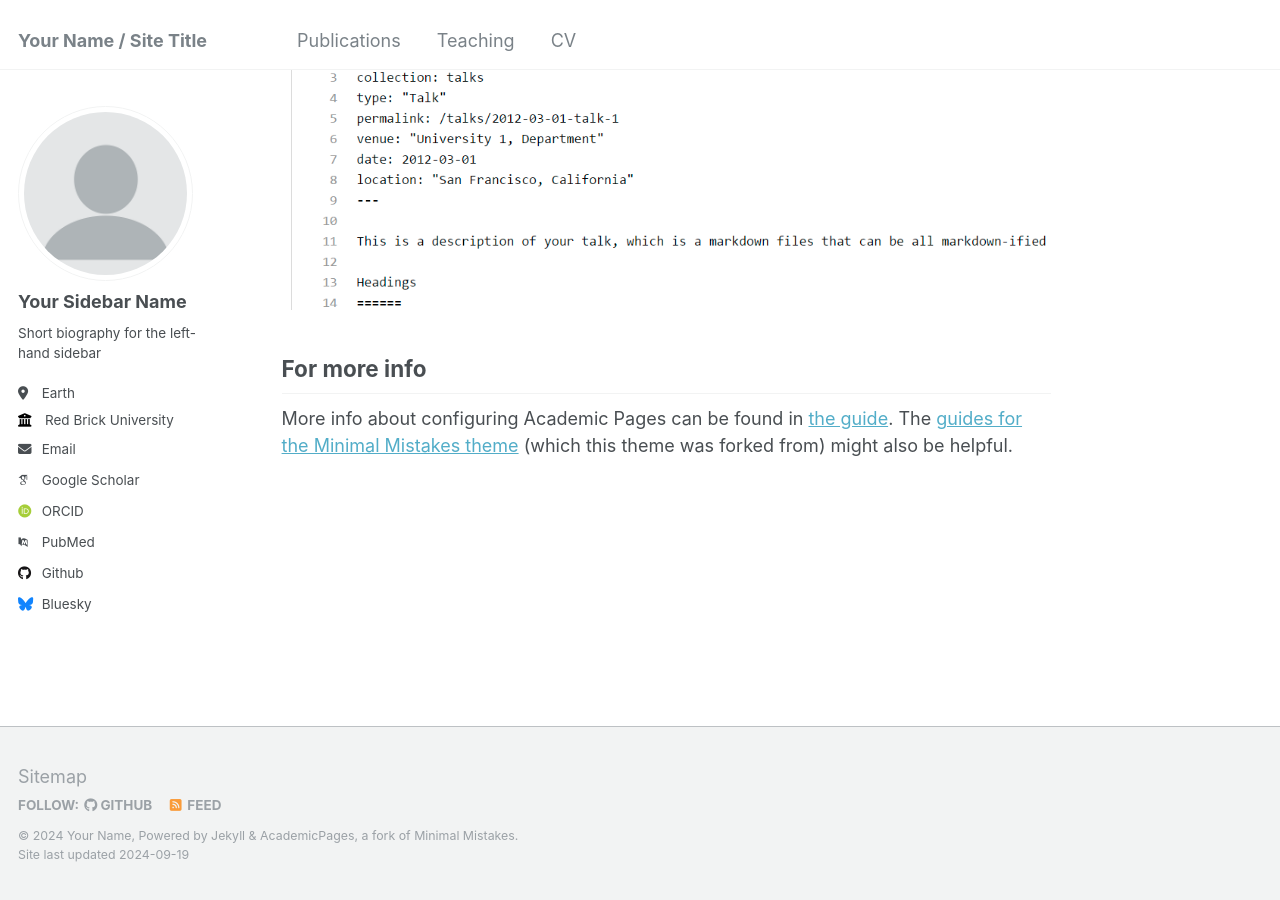
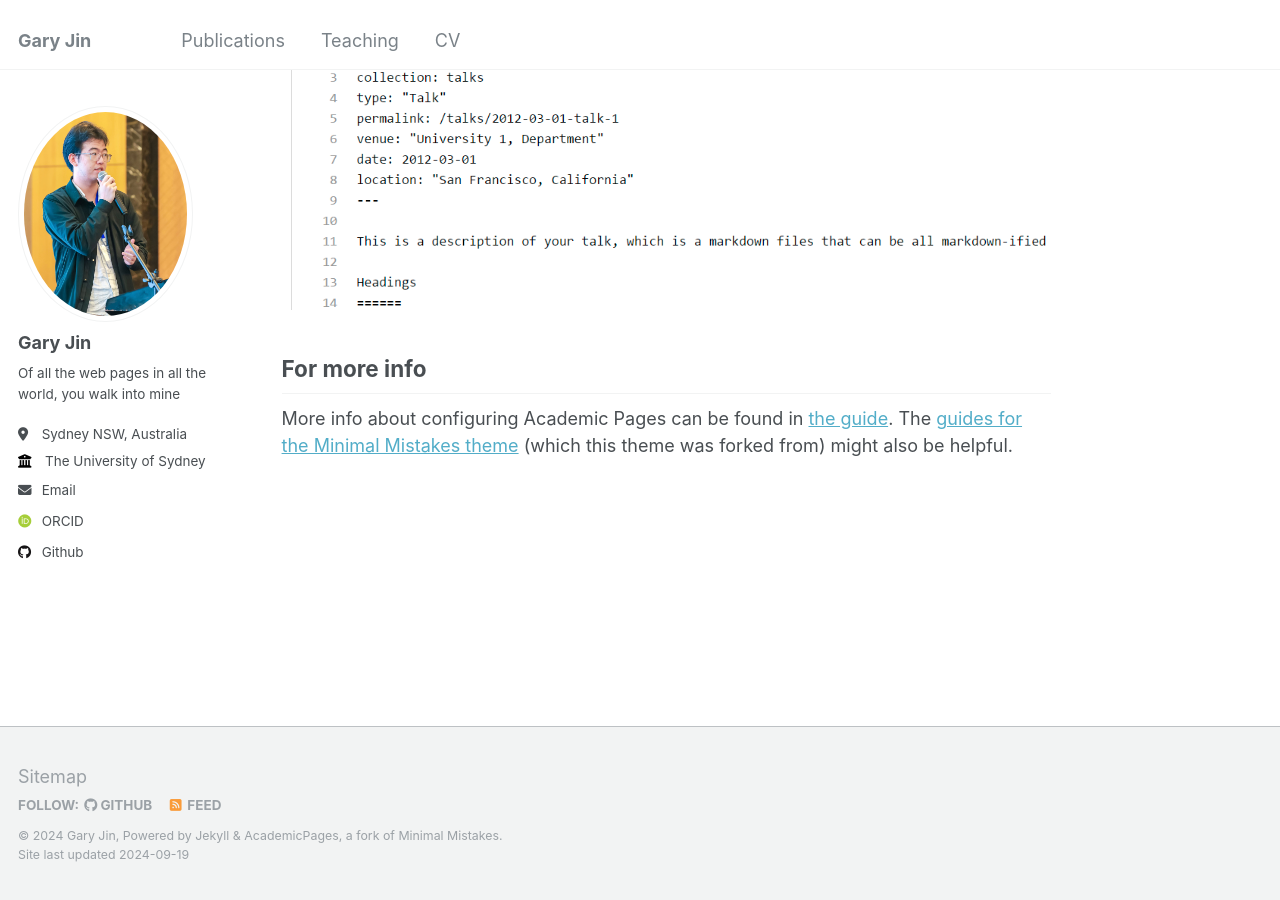
Before and after one commit to TheAttackingEyebrows/theattackingeyebrows.github.io, a Jekyll site: the page built from _pages/about.md, in a window 1280 px wide and 900 px high, scrolled down 2679 px. Built offline with Jekyll 4.4.1, drawn with Linux system fonts in a browser that asks for light colours; some web fonts are replaced; a file with an impossible date is left out.

Commit message:
Update _config.yml

```diff
--- a/_config.yml
+++ b/_config.yml
@@ -8,75 +8,39 @@
 
 # Basic Site Settings
 locale                   : "en-US"
-title                    : "Your Name / Site Title"
+title                    : "Gary Jin"
 title_separator          : "-"
-name                     : &name "Your Name"
-description              : &description "personal description"
-url                      : https://academicpages.github.io # the base hostname & protocol for your site e.g. "https://mmistakes.github.io"
+name                     : &name "Gary Jin"
+description              : &description "-n"
+url                      : https://theattackingeyebrows.github.io # the base hostname & protocol for your site e.g. "https://mmistakes.github.io"
 baseurl                  : "" # the subpath of your site, e.g. "/blog"
-repository               : "academicpages/academicpages.github.io"
+repository               : "TheAttackingEyebrows/theattackingeyebrows.github.io"
 
 # Site Author - The following control what appear as part of the author content on the side bar.
 #               If a field is blank the icon and link will not appear, otherwise it will be shown.
 #               Additional customization can be done by editing /_includes/author-profile.html
 author:
   # Biographic information
-  avatar           : "profile.png"
-  name             : "Your Sidebar Name"
+  avatar           : "profile.jpg"
+  name             : "Gary Jin"
   pronouns         : # example: "she/her"
-  bio              : "Short biography for the left-hand sidebar"
-  location         : "Earth"
-  employer         : "Red Brick University"
+  bio              : "Of all the web pages in all the world, you walk into mine"
+  location         : "Sydney NSW, Australia"
+  employer         : "The University of Sydney"
   uri              : # URL
-  email            : "none@example.org"
+  email            : "theattackingeyebrows@gmail.com"
 
   # Academic websites
-  arxiv            : # URL - Update with the correct link to your profile
-  googlescholar    : "https://scholar.google.com/citations?user=PS_CX0AAAAAJ"
-  impactstory      : # URL
-  orcid            : "http://orcid.org/yourorcidurl"
-  semantic         : # URL
-  pubmed           : "https://www.ncbi.nlm.nih.gov/pubmed/?term=john+snow"
-  researchgate     : # URL
+  googlescholar    : # URL - Update with the correct link to your profile
+  orcid            : "http://orcid.org/0000-0002-5073-6257"
+
 
   # Repositories and software development
-  bitbucket        : # Username - Update with your username on the site
-  codepen          : # Username
-  dribbble         : # Username
-  github           : "academicpages"
-  kaggle           : # Username
-  stackoverflow    : # User number or user number and name (i.e., use "1" or "1/jeff-atwood")
+  github           : "TheAttackingEyebrows"
 
-  # Social media
-  bluesky          : "bsky.app" # Replace this with you Bluesky username
-  facebook         : # Username
-  flickr           : # Username
-  foursquare       : # Username
-  goodreads        : # Username
-  google_plus      : # Username
-  keybase          : # Username
-  instagram        : # Username
-  lastfm           : # Username
-  linkedin         : # Username
-  mastodon         : # URL
-  medium           : # URL
-  pinterest        : # Username
-  soundcloud       : # Username
-  steam            : # Username
-  telegram         : # URL
-  tumblr           : # Username
-  twitter          : # Username for X / Twitter
-  vine             : # Username
-  weibo            : # Username
-  wikipedia        : # Username
-  xing             : # Username
-  youtube          : # Username
-  zhihu            : # URL
 
 # Publication Category - The following the list of publication categories and their headings
 publication_category:
-  books:
-    title: 'Books'
   manuscripts:
     title: 'Journal Articles'
   conferences:
```
